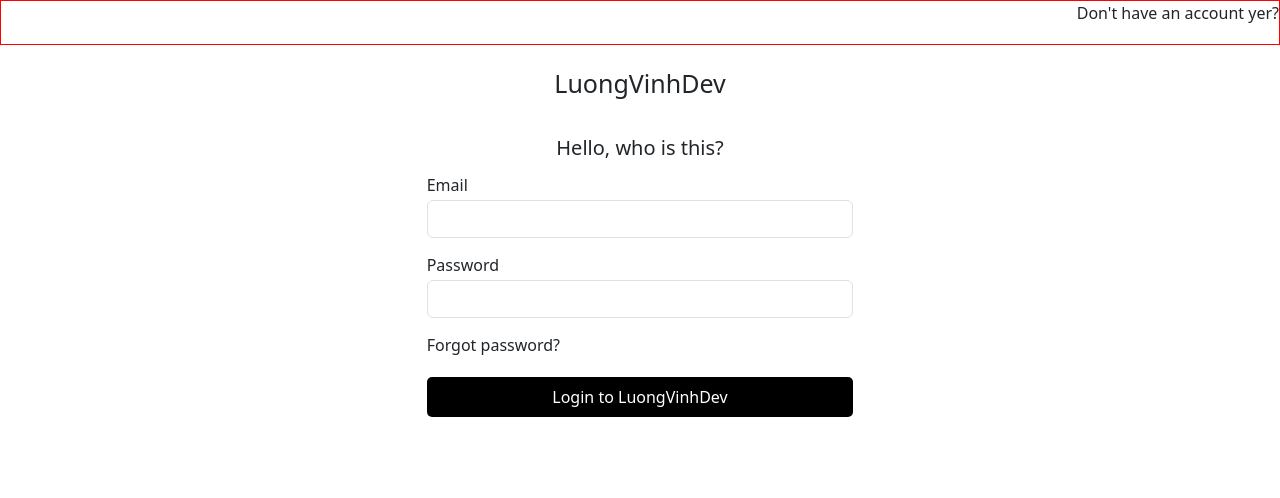
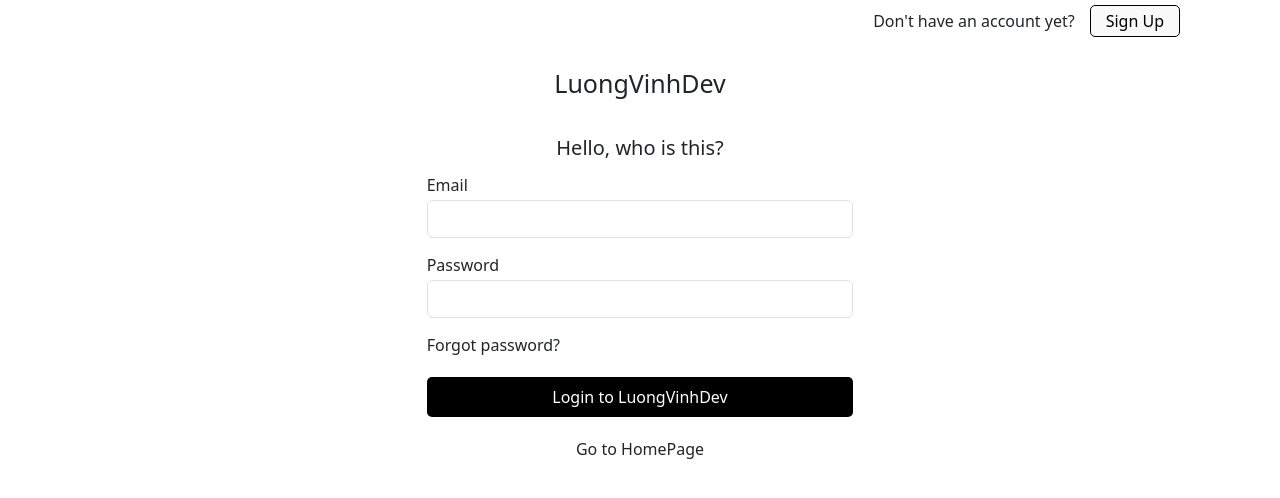
Before and after one commit to LuongVinh04/React-Ultimate, a React (Create React App) app: page /login in a window 1280 px wide. Shown: the top 498 px of the page. Built offline with nearby package versions, Linux system fonts and the light colour scheme.

Commit message:
API login

```diff
--- /dev/null
+++ b/src/Layout.js
@@ -0,0 +1,41 @@
+import { BrowserRouter, Route, Routes } from "react-router-dom";
+import App from "./App";
+import User from "./component/User/User";
+import Admin from "./component/Admin/Admin";
+import HomePage from "./component/Home/HomePage";
+import ManageUser from "./component/Admin/Content/ManageUser";
+import DashBoard from "./component/Admin/Content/DashBoard";
+import Login from "./component/Auth/Login";
+import { ToastContainer, toast } from "react-toastify";
+import "react-toastify/dist/ReactToastify.css";
+const Layout = (props) => {
+  return (
+    <>
+      {" "}
+      <Routes>
+        <Route path="/" element={<App />}>
+          <Route index element={<HomePage />}></Route>
+          <Route path="users" element={<User />}></Route>
+        </Route>
+        <Route path="/admin" element={<Admin />}>
+          <Route index element={<DashBoard />}></Route>
+          <Route path="manage-user" element={<ManageUser />}></Route>
+        </Route>
+        <Route path="/login" element={<Login />}></Route>
+      </Routes>
+      <ToastContainer
+        position="top-right"
+        autoClose={5000}
+        hideProgressBar={false}
+        newestOnTop={false}
+        closeOnClick={false}
+        rtl={false}
+        pauseOnFocusLoss
+        draggable
+        pauseOnHover
+      />
+    </>
+  );
+};
+
+export default Layout;
--- a/src/component/Auth/Login.js
+++ b/src/component/Auth/Login.js
@@ -1,15 +1,35 @@
 import { useState } from "react";
 import "./Login.scss";
+import { useNavigate } from "react-router-dom";
+import { postLogin } from "../../services/apiServices";
+import { toast } from "react-toastify";
 const Login = (props) => {
   const [email, setEmail] = useState("");
   const [password, setPassword] = useState("");
+  const navigate = useNavigate();
 
-  const handleLogin = () => {
-    alert("Login");
+  const handleLogin = async () => {
+    //validate
+
+    //submit apis
+
+    let data = await postLogin(email, password);
+    console.log("Check data", data);
+    if (data && data.EC === 0) {
+      toast.success(data.EM);
+      navigate("/ ");
+    }
+
+    if (data && +data.EC !== 0) {
+      toast.error(data.EM);
+    }
   };
   return (
     <div className="login-container">
-      <div className="header">Don't have an account yer?</div>
+      <div className="header">
+        <span>Don't have an account yet?</span>
+        <button>Sign Up</button>
+      </div>
       <div className="title col-4 mx-auto">LuongVinhDev</div>
       <div className="welcome col-4 mx-auto">Hello, who is this?</div>
       <div className="content-form col-4 mx-auto">
@@ -37,6 +57,16 @@
             Login to LuongVinhDev
           </button>
         </div>
+        <div className="text-center">
+          <span
+            className="back"
+            onClick={() => {
+              navigate("/");
+            }}
+          >
+            Go to HomePage
+          </span>
+        </div>
       </div>
     </div>
   );
--- a/src/component/Auth/Login.scss
+++ b/src/component/Auth/Login.scss
@@ -2,7 +2,19 @@
     .header{
         height: 45px;
         text-align: right;
-        border: 1px solid red;
+        padding: 5px 100px 0 100px;
+
+        button {
+            border: 1px solid;
+            padding: 3px 15px;
+            margin-left: 15px;
+            border-radius: 5px;
+            background: #f9f9f9;
+
+            &:hover {
+                background-color: white;
+            }
+        }
     }
 
     .title {
@@ -33,5 +45,9 @@
             color: white;
             background-color: black;
         }
+
+        .back {
+            cursor: pointer;
+        }
     }
 }
--- a/src/index.js
+++ b/src/index.js
@@ -1,34 +1,18 @@
 import React from "react";
 import ReactDOM from "react-dom/client";
-import App from "./App";
+import Layout from "./Layout";
 import reportWebVitals from "./reportWebVitals";
 import { Provider } from "react-redux";
 import store from "./redux/store";
 import "bootstrap/dist/css/bootstrap.min.css";
 import { BrowserRouter, Route, Routes } from "react-router-dom";
-import User from "./component/User/User";
-import Admin from "./component/Admin/Admin";
-import HomePage from "./component/Home/HomePage";
-import ManageUser from "./component/Admin/Content/ManageUser";
-import DashBoard from "./component/Admin/Content/DashBoard";
-import Login from "./component/Auth/Login";
 
 const root = ReactDOM.createRoot(document.getElementById("root"));
 root.render(
   <Provider store={store}>
     {/* <React.StrictMode> */}
     <BrowserRouter>
-      <Routes>
-        <Route path="/" element={<App />}>
-          <Route index element={<HomePage />}></Route>
-          <Route path="users" element={<User />}></Route>
-        </Route>
-        <Route path="/admin" element={<Admin />}>
-          <Route index element={<DashBoard />}></Route>
-          <Route path="manage-user" element={<ManageUser />}></Route>
-        </Route>
-        <Route path="/login" element={<Login />}></Route>
-      </Routes>
+      <Layout />
     </BrowserRouter>
 
     {/* </React.StrictMode> */}
--- a/src/services/apiServices.js
+++ b/src/services/apiServices.js
@@ -30,10 +30,17 @@
   return axios.get(`api/v1/participant?page=${page}&limit=${limit}`);
 };
 
+const postLogin = (userEmail, userPassword) => {
+  return axios.post(`api/v1/login`, {
+    email: userEmail,
+    password: userPassword,
+  });
+};
 export {
   postCreateNewUser,
   getAllUsers,
   putUpdateUser,
   deleteUser,
   getUserWithPaginate,
+  postLogin,
 };
```
